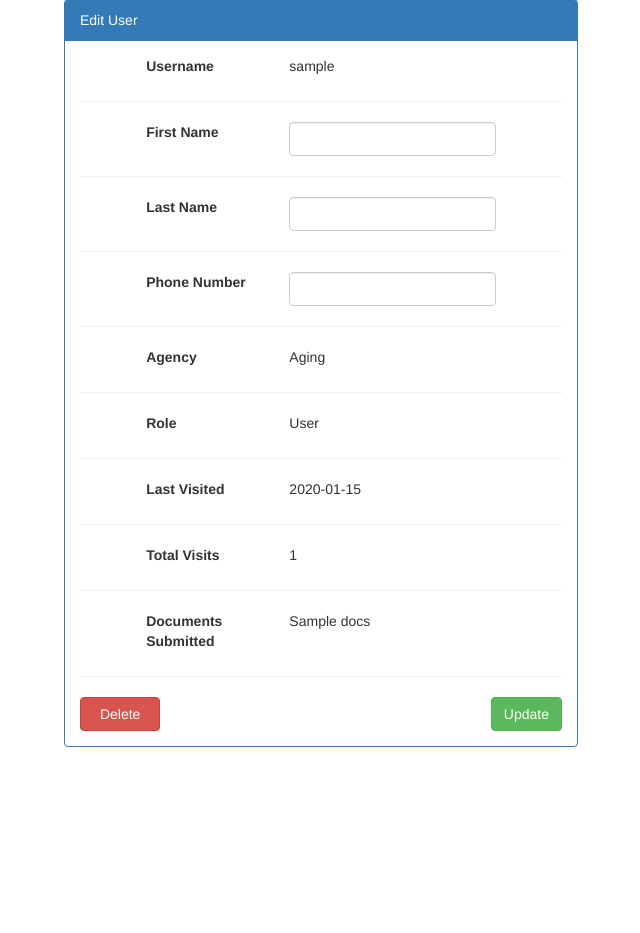
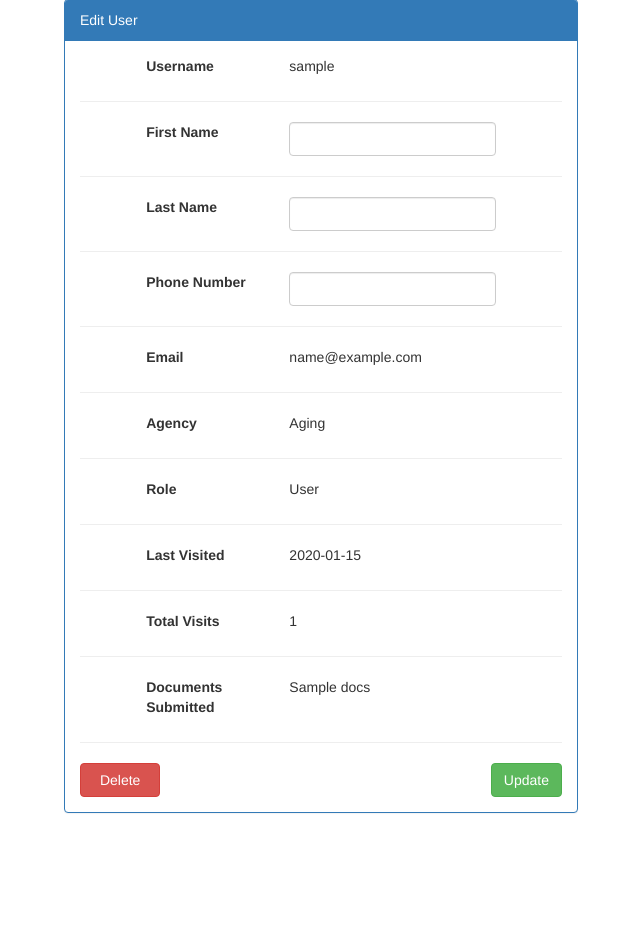
Before and after one commit to imAlan/GPP-Submission-Portal, a Flask app: template app/templates/edit_user.html in a window 1280 px wide. Shown: the part 103-1036 px from the top of the page, without its empty margins (319-959 px from the left). Before the commit the page ends 850 px from the top, so only its background shows below. Run offline with Flask 2, Linux system fonts and the light colour scheme; tables that the repository leaves empty hold one stand-in row (values such as "Sample post"); the template is opened without the code that fills it: values that come from a table or form of the project are taken from there, most other values are stand-ins (such as "Sample title", 1, 10 or a date in 2020); some libraries are stand-ins or nearby versions.

Commit message:
added email to edit user

```diff
--- a/app/static/css/home.css
+++ b/app/static/css/home.css
@@ -6,7 +6,7 @@ a p{
     font-size:16px;
 }
 
-.btn:hover{
+.icon:hover{
     color: #3573b7;
 }
 
--- a/app/templates/edit_user.html
+++ b/app/templates/edit_user.html
@@ -65,6 +65,11 @@
                         </div>
                         <hr>
                         <div class="container">
+                            <label class="col-md-5">Email</label>
+                            {{ user.email }}
+                        </div>
+                        <hr>
+                        <div class="container">
                             <label class="col-md-5">Agency</label>
                             {{ user.agency }}
                         </div>
```
Also changed, not shown: app/templates/home.html (+6 -6 lines).
